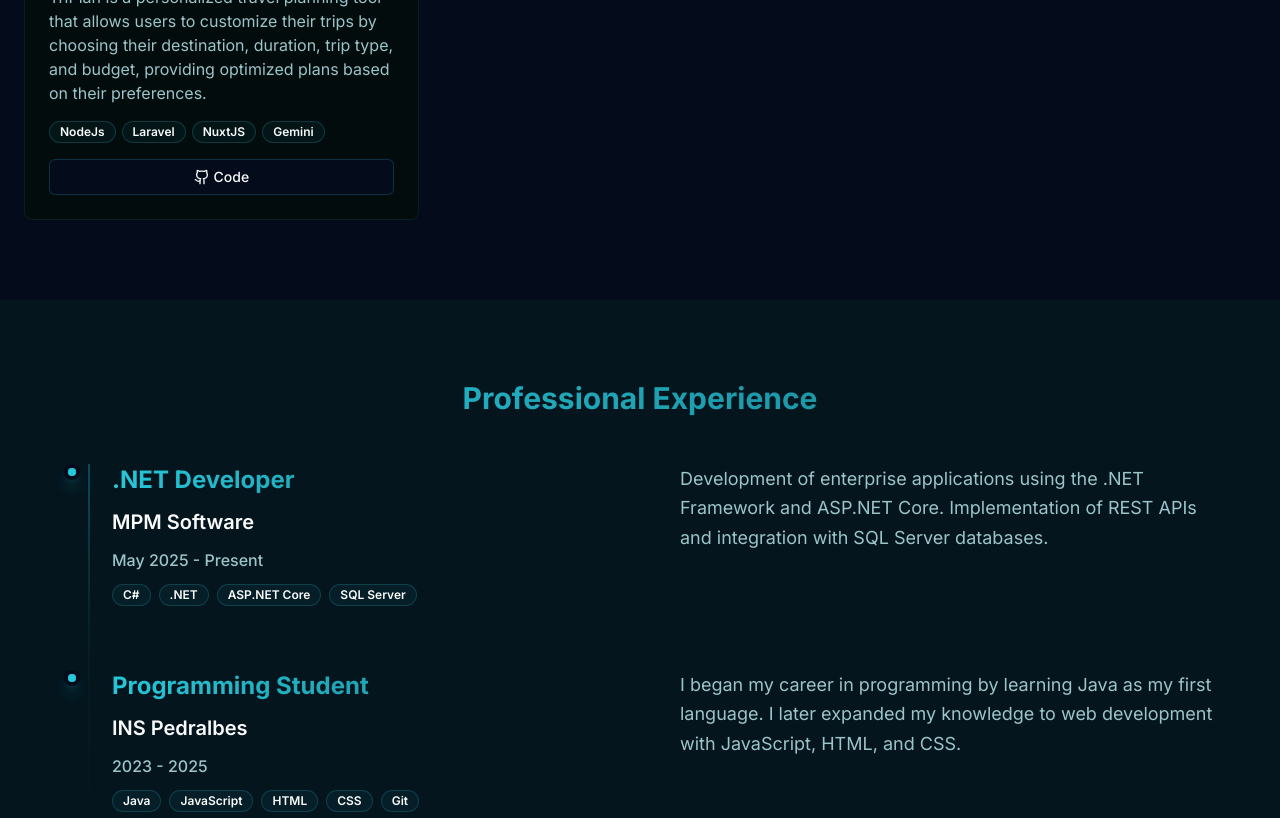
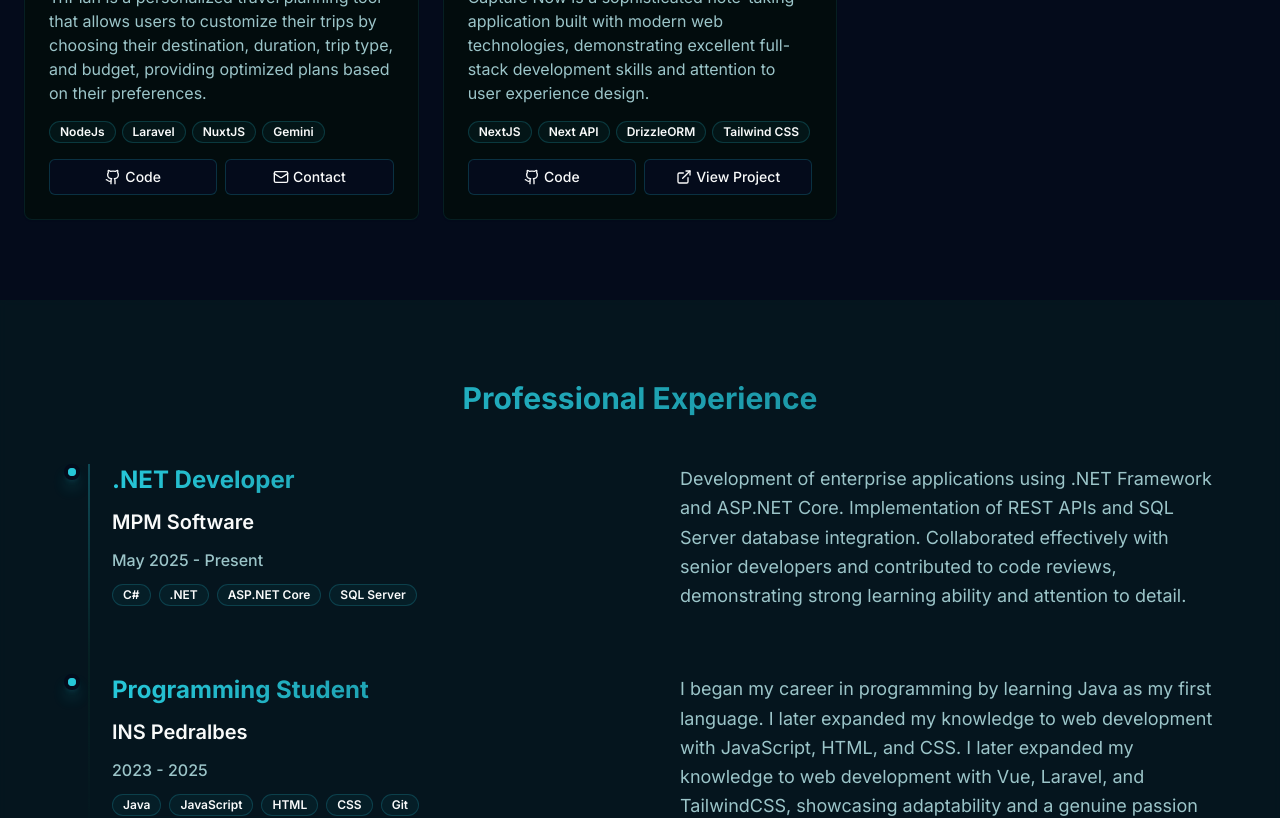
Before and after one commit to jaendev/portfolio-jaendev, a Next.js app: page / in a window 1280 px wide. Shown: the part 1780-2598 px from the top of the page. Built offline with nearby package versions, Linux system fonts and the light colour scheme.

Commit message:
feat: add "Capture Now" project to Home page and enhance timeline descriptions

```diff
--- a/app/page.tsx
+++ b/app/page.tsx
@@ -2,7 +2,7 @@
 
 import { useState, useEffect } from "react";
 
-import { Github, Linkedin, Mail, ExternalLink } from "lucide-react";
+import { ExternalLink, Github, Linkedin, Mail } from "lucide-react";
 import Image from 'next/image'
 import { Button } from "@/components/ui/button";
 import { Card, CardContent } from "@/components/ui/card";
@@ -65,6 +65,13 @@ export default function Home() {
       tags: ["NodeJs", "Laravel", "NuxtJS", "Gemini"],
       link: "#",
       github: "https://github.com/jaendev/triplan"
+    },
+    {
+      title: "Capture Now",
+      description: "Capture Now is a sophisticated note-taking application built with modern web technologies, demonstrating excellent full-stack development skills and attention to user experience design.",
+      tags: ["NextJS", "Next API", "DrizzleORM", "Tailwind CSS"],
+      link: "https://capture-now.brianjaen.com/",
+      github: "https://github.com/jaendev/capture-now"
     },
   ];
 
@@ -305,6 +312,29 @@ export default function Home() {
                       Code
                     </a>
                   </Button>
+                  {project.link == '#' ? (
+                    <Button
+                      variant="outline"
+                      size="sm"
+                      className="flex-1 border-primary/20 hover:bg-primary/10"
+                      onClick={isMobile ? handleClickMobile : handleClickDesktop}
+                    >
+                      <Mail className="h-4 w-4 mr-1" />
+                      Contact
+                    </Button>
+                  ) : (
+                    <Button
+                      variant="outline"
+                      size="sm"
+                      className="flex-1 border-primary/20 hover:bg-primary/10"
+                      asChild
+                    >
+                      <a href={project.link} target="_blank" rel="noopener noreferrer">
+                        <ExternalLink className="h-4 w-4 mr-1" />
+                        View Project
+                      </a>
+                    </Button>
+                  )}
                 </div>
               </CardContent>
             </Card>
--- a/components/timeline/timeline.tsx
+++ b/components/timeline/timeline.tsx
@@ -18,14 +18,14 @@ const timelineData: TimelineItem[] = [
     title: ".NET Developer",
     company: "MPM Software",
     date: "May 2025 - Present",
-    description: "Development of enterprise applications using the .NET Framework and ASP.NET Core. Implementation of REST APIs and integration with SQL Server databases.",
+    description: "Development of enterprise applications using .NET Framework and ASP.NET Core. Implementation of REST APIs and SQL Server database integration. Collaborated effectively with senior developers and contributed to code reviews, demonstrating strong learning ability and attention to detail.",
     technologies: ["C#", ".NET", "ASP.NET Core", "SQL Server"]
   },
   {
     title: "Programming Student",
     company: "INS Pedralbes",
     date: "2023 - 2025",
-    description: "I began my career in programming by learning Java as my first language. I later expanded my knowledge to web development with JavaScript, HTML, and CSS.",
+    description: "I began my career in programming by learning Java as my first language. I later expanded my knowledge to web development with JavaScript, HTML, and CSS. I later expanded my knowledge to web development with Vue, Laravel, and TailwindCSS, showcasing adaptability and a genuine passion for continuous learning.",
     technologies: ["Java", "JavaScript", "HTML", "CSS", "Git"]
   }
 ];
@@ -42,7 +42,7 @@ const TimelineItem: React.FC<{ item: TimelineItem; index: number; isVisible: boo
         : 'opacity-0 translate-x-[-50px]'
         }`}
     >
-      {/* Punto animado */}
+      {/* Animeted point*/}
       <div className="relative z-10">
         <div className={`w-4 h-4 bg-primary rounded-full border-4 border-background transition-all duration-500 ${isVisible ? 'scale-100 shadow-lg shadow-primary/30' : 'scale-75'
           }`}>
@@ -52,7 +52,7 @@ const TimelineItem: React.FC<{ item: TimelineItem; index: number; isVisible: boo
 
       {/* Contenido */}
       <div className="flex-1 grid grid-cols-1 lg:grid-cols-2 gap-8 group">
-        {/* Lado izquierdo - Información básica */}
+        {/* Left side - Basci information */}
         <div className="space-y-3">
           <h3 className="text-2xl font-bold bg-gradient-to-r from-primary via-primary/80 to-primary/60 bg-clip-text text-transparent">
             {item.title}
@@ -129,7 +129,7 @@ export const Timeline = () => {
   return (
     <section id='experience' className="container mx-auto px-4 md:px-6 py-16 md:py-20 bg-secondary/50 backdrop-blur-sm">
       <div className="max-w-6xl mx-auto">
-        {/* Título de la sección */}
+        {/* Section title*/}
         <div className="text-center mb-8 md:mb-12">
           <h2 className="text-2xl md:text-3xl font-bold bg-gradient-to-r from-primary via-primary/80 to-primary/60 bg-clip-text text-transparent">
             Professional Experience
@@ -137,10 +137,10 @@ export const Timeline = () => {
         </div>
 
         <div className="relative" ref={timelineRef}>
-          {/* Línea vertical */}
+          {/* Vertical line */}
           <div className="absolute left-6 top-0 bottom-0 w-0.5 bg-gradient-to-b from-primary/30 via-border to-transparent"></div>
 
-          {/* Items del timeline */}
+          {/* Timeline line */}
           <div className="space-y-16">
             {timelineData.map((item, index) => (
               <div key={index} data-index={index}>
```
